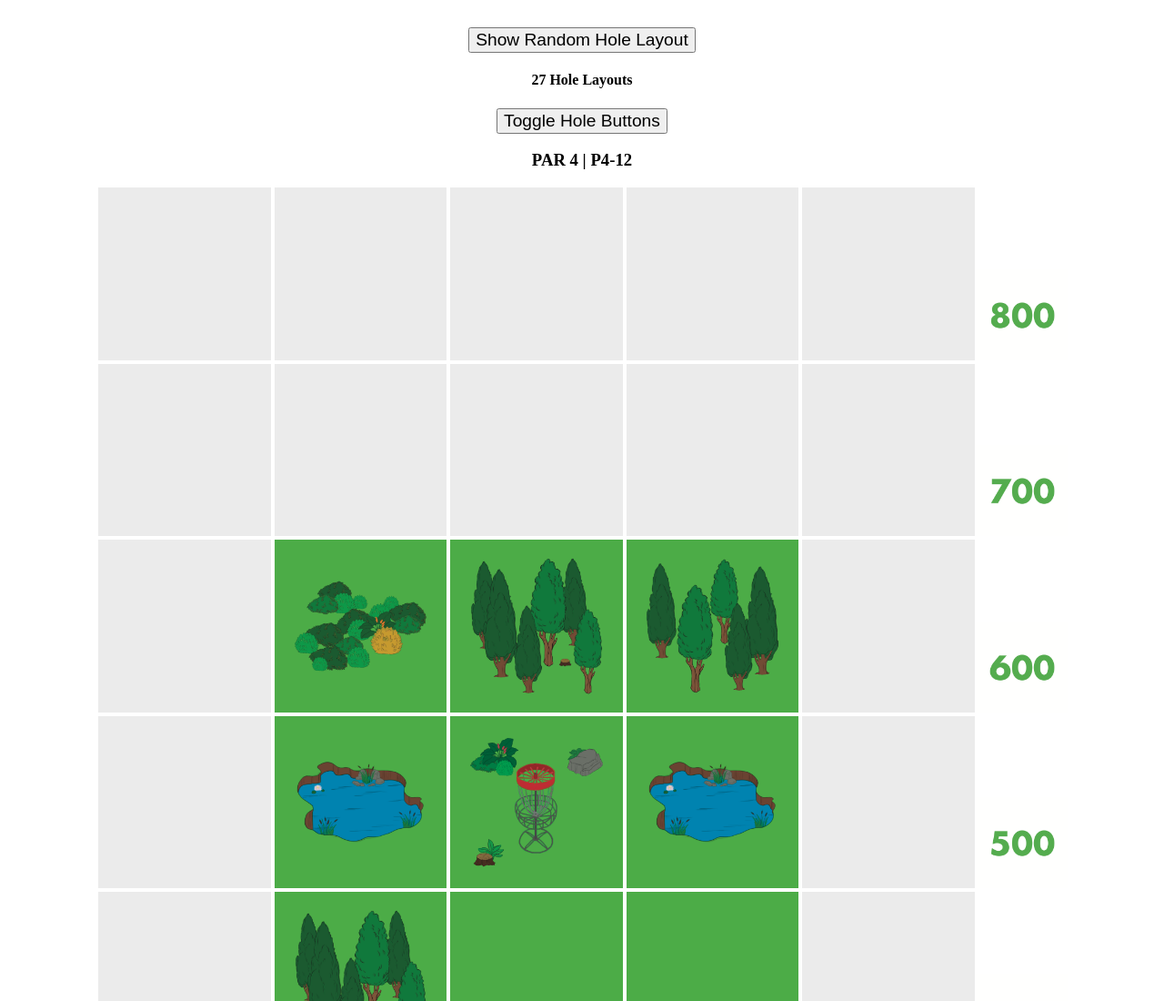
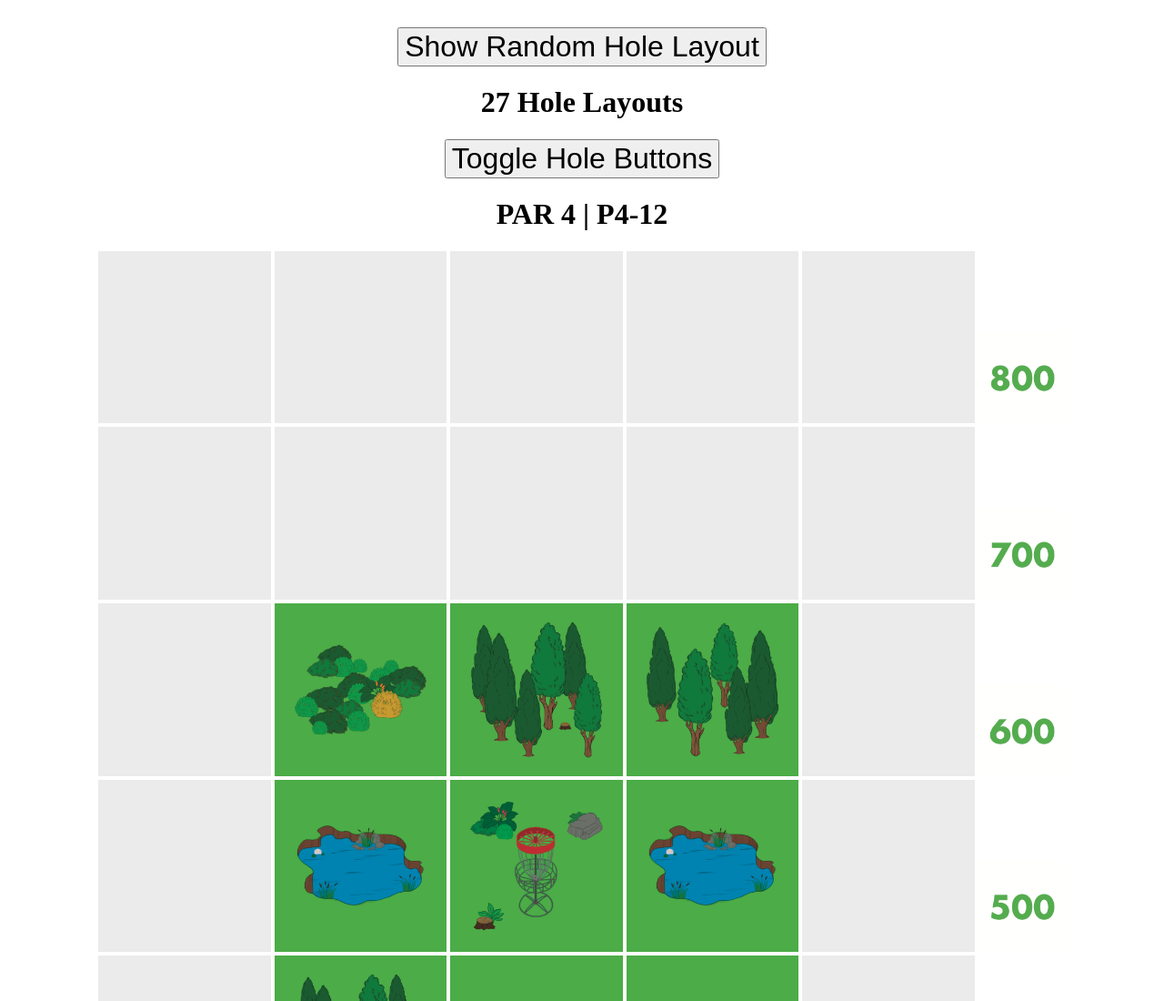
Before and after one commit to Disc-Curious/Course-Correction, a plain HTML site: page index.html in a window 1280 px wide. Shown: the top 1100 px of the page at 91% size. Drawn offline with Linux system fonts and the light colour scheme.

Commit message:
Better sizing of fonts and buttons

```diff
--- a/index.html
+++ b/index.html
@@ -443,7 +443,7 @@
 				for (var i = 0, j = theLayouts.length; i < j; i++) {
 					var button = document.createElement("button");
 					button.setAttribute("class", "hole_button");
-					button.setAttribute("style", "font-size: 1.2rem;")
+					button.setAttribute("style", "font-size: 2rem;")
 					button.textContent = theLayouts[i].name;
 					func = "displayHoleLayout('"+theLayouts[i].name+"');";
 					button.setAttribute("onclick", func);
@@ -452,7 +452,7 @@
 
 				// add hole count
 				var randomDiv = document.getElementById("randomButtonContainer");
-				var text = document.createElement("h4");
+				var text = document.createElement("h1");
 				text.textContent = theLayouts.length + " Hole Layouts";
 				randomDiv.appendChild(text);
 
@@ -502,7 +502,7 @@
 				div.setAttribute("id", "hole_container")
 				document.body.appendChild(div);
 
-				hole_info = document.createElement("h3");
+				hole_info = document.createElement("h1");
 				hole_info.setAttribute("style", "text-align: center");
 				hole_info.textContent = "PAR "+newLayout.par+" | "+newLayout.name;
 				div.appendChild(hole_info);
@@ -534,10 +534,10 @@
 	</head>
 	<body onload="addButtons()">
 		<div id="randomButtonContainer" style="text-align: center; width: 80%; margin: 0 10%;">
-			<button onclick="displayHoleLayout('random');" style="font-size: 1.2rem;">Show Random Hole Layout</button>
+			<button onclick="displayHoleLayout('random');" style="font-size: 2rem;">Show Random Hole Layout</button>
 		</div>
 		<div id="toggleButtonContainer" style="text-align: center; width: 80%; margin: 0 10%;">
-			<button onclick="toggleHoleButtons();" style="font-size: 1.2rem;">Toggle Hole Buttons</button>
+			<button onclick="toggleHoleButtons();" style="font-size: 2rem;">Toggle Hole Buttons</button>
 		</div>
 		<div id="holeButtonsContainer" style="text-align: center; width: 80%; margin: 0 10%; display: none;">
 		</div>
```
